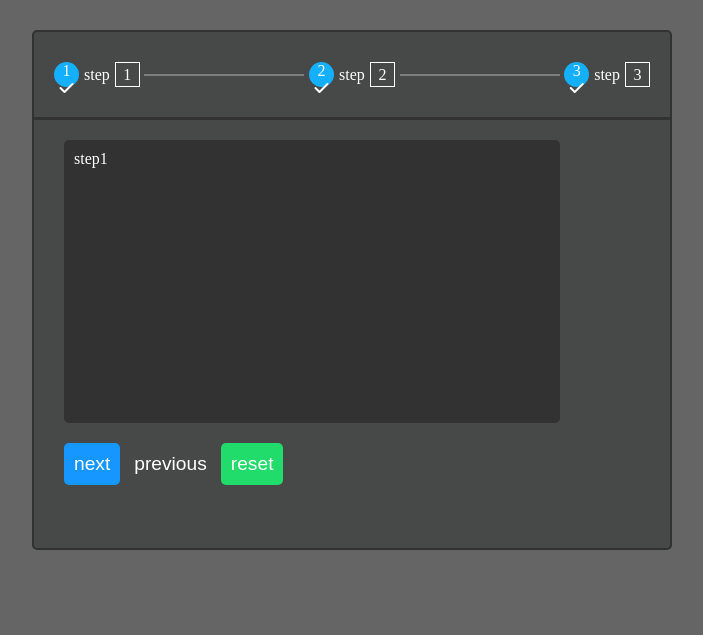
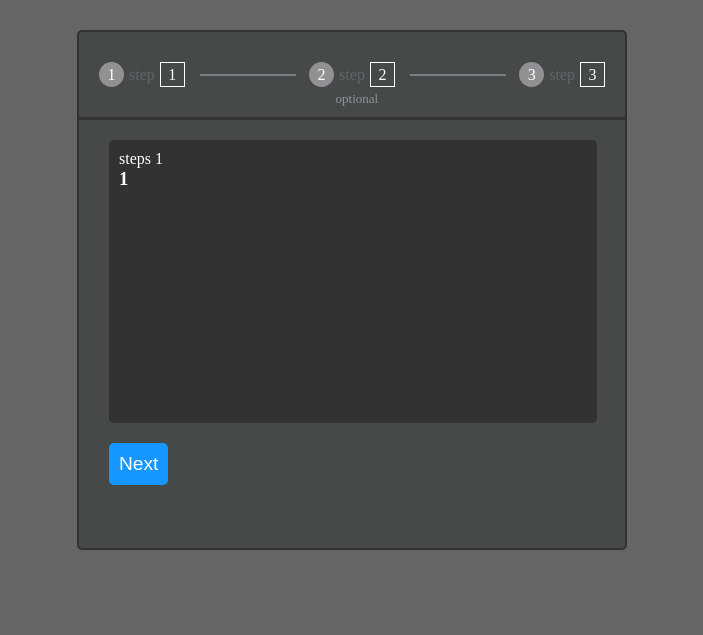
Before and after one commit to orca0016/hw9-question3, a plain HTML site: page index.html in a window 1280 px wide. Shown: the whole page, without its empty margins (288-991 px from the left). Drawn offline with Linux system fonts and the light colour scheme.

Commit message:
Develop (#3)
* feat:create foundation of html

* style:header style add

* feat:add step boxes

* style:add steps style

* Feature/add logic steps (#2)

* feat:logic for header next and prev

* fix:edite naming class and change color blue  button

* feat:create animation slide

```diff
--- a/app.js
+++ b/app.js
@@ -0,0 +1,128 @@
+const header = document.getElementById("header");
+const buttons = document.querySelectorAll(".next");
+const slider = document.getElementById("slider");
+let currentStep = 1;
+
+const renderHeader = () => {
+  header.innerHTML = "";
+  for (let i = 0; i < 3; i++) {
+    // ---------
+    const stackStep = document.createElement("div");
+    stackStep.classList.add("stack-step");
+
+    // ---------
+    const blueCircleBtn = document.createElement("span");
+    blueCircleBtn.classList.add("blue-circle-btn");
+    if (currentStep >= i + 2) blueCircleBtn.style.backgroundColor = "#15afff";
+
+    // ---------
+    const number = document.createElement("div");
+    number.classList.add("number");
+    number.innerText = i + 1;
+
+    if (currentStep >= i + 2) number.style.display = "none";
+
+    // ---------
+    const icon = document.createElement("div");
+    icon.classList.add("icon");
+    icon.innerHTML = '<i class="fa fa-check" aria-hidden="true"></i>';
+    icon.style.display = "none";
+    icon.style.marginTop = "3px";
+    if (currentStep === i + 2 || currentStep >= i + 2)
+      icon.style.display = "block";
+    blueCircleBtn.appendChild(number);
+    blueCircleBtn.appendChild(icon);
+
+    // ---------
+    const step = document.createElement("span");
+    step.textContent = "step";
+    step.style.color = "#606567";
+    if (currentStep === i + 2 || currentStep >= i + 2)
+      step.style.color = "#ffff";
+    // ---------
+    const squareShape = document.createElement("div");
+    squareShape.classList.add("square-shape");
+    squareShape.innerText = i + 1;
+
+    // ---------
+    const dashLine = document.createElement("div");
+    dashLine.classList.add("dash-line");
+
+    // ---------
+    stackStep.appendChild(blueCircleBtn);
+    stackStep.appendChild(step);
+    stackStep.appendChild(squareShape);
+    if (i !== 2) stackStep.appendChild(dashLine);
+
+    // ---------
+    header.appendChild(stackStep);
+
+  }
+};
+
+const renderSlide = () => {
+  slider.innerHTML = "";
+  for (let i = 0; i < 4; i++) {
+    const box = document.createElement("div");
+    box.classList.add("box");
+    const content = document.createElement("div");
+    content.innerHTML = `<p>steps ${i + 1}</p>
+      <h3>${i+1}</h3>
+    `;
+    if (i===3) content.innerHTML = `<p>final</p>
+      <h3>${i+1}</h3>
+    `;
+    content.classList.add("content");
+    box.appendChild(content);
+
+    const nextButton = document.createElement("button");
+    nextButton.innerText = "Next";
+    nextButton.classList.add("next");
+    nextButton.addEventListener("click", () => {
+      handleSlidePage("next");
+    });
+    if (i === 3) nextButton.style.display = "none";
+    box.appendChild(nextButton);
+
+    const prevButton = document.createElement("button");
+    prevButton.innerText = "Previous";
+    prevButton.classList.add("previous");
+    if (i === 0 || i === 3) prevButton.style.display = "none";
+    prevButton.addEventListener("click", () => {
+      handleSlidePage("prev");
+    });
+    box.appendChild(prevButton);
+
+    const resetButton = document.createElement("button");
+    resetButton.innerText = "Reset";
+    resetButton.classList.add("reset");
+    if (i !== 3) resetButton.style.display = "none";
+    resetButton.addEventListener("click", () => {
+      handleSlidePage("reset");
+    });
+    box.appendChild(resetButton);
+
+    slider.appendChild(box);
+  }
+};
+const handleSlidePage = (operation) => {
+  if (operation === "next") {
+    slideAnimation(currentStep);
+    currentStep++;
+    renderHeader();
+  } else if (operation === "prev") {
+    currentStep--;
+    renderHeader();
+    slideAnimation(currentStep - 1);
+  } else {
+    currentStep = 1;
+    renderHeader();
+    slideAnimation(currentStep - 1);
+  }
+};
+const slideAnimation = (step) => {
+  slider.style.transform = `translateX(-${100 * step}%)`;
+};
+
+renderHeader();
+renderSlide();
--- a/index.html
+++ b/index.html
@@ -15,70 +15,13 @@
   </head>
   <body>
     <div class="container">
-      <div class="header">
-        <!-- 1 item header -->
-        <div class="stack-step">
-          <span class="blue-circle-btn">
-            <div class="number">1</div>
-            <div class="icon">
-              <i class="fa fa-check" aria-hidden="true"></i>
-            </div>
-          </span>
-          <span>step</span>
-          <div class="square-shape">1</div>
-        </div>
-        <div class="dash-line"></div>
-
-        <!-- 2 item header -->
-        <div class="stack-step">
-          <span class="blue-circle-btn">
-            <div class="number">2</div>
-            <div class="icon">
-              <i class="fa fa-check" aria-hidden="true"></i>
-            </div>
-          </span>
-          <span>step</span>
-          <div class="square-shape">2</div>
-        </div>
-        <div class="dash-line"></div>
-
-        <!-- 1 item header -->
-        <div class="stack-step">
-          <span class="blue-circle-btn">
-            <div class="number">3</div>
-            <div class="icon">
-              <i class="fa fa-check" aria-hidden="true"></i>
-            </div>
-          </span>
-          <span>step</span>
-          <div class="square-shape">3</div>
-        </div>
-        <!-- end items for header -->
+      <div style="position: relative;">
+        <div id="header" class="header"></div>
+        <div style="width: 100%;position: absolute;left: 47%;top: 67%;color: #919193;font-size: 13px;">optional</div>
       </div>
 
-
       <div class="body-content">
-        <div class="scroll-cont">
-            <div class="box"  >
-                <div class="content">step1</div>
-                <button class="next" >next</button>
-                <button class="previous">previous</button>
-                <button class="reset">reset</button>
-            </div>
-            <div class="box"  >
-                <div class="content">step2</div>
-                <button class="next" >next</button>
-                <button class="previous">previous</button>
-                <button class="reset">reset</button>
-            </div>
-            <div class="box"  >
-                <div class="content">step3</div>
-                <button class="next" >next</button>
-                <button class="previous">previous</button>
-                <button class="reset">reset</button>
-            </div>
-
-        </div>
+        <div class="slider" id="slider"></div>
       </div>
     </div>
     <script src="./app.js"></script>
--- a/style.css
+++ b/style.css
@@ -8,6 +8,7 @@ body {
 }
 .container {
   width: 50%;
+  max-width: 550px;
   height: 65vh;
   background-color: #474949;
   color: white;
@@ -30,7 +31,7 @@ body {
   gap: 5px;
 }
 .stack-step .blue-circle-btn {
-  background-color: #15afff;
+  background-color: #919193;
   width: 25px;
   height: 25px;
   border-radius: 100%;
@@ -47,7 +48,8 @@ body {
 
 .dash-line {
   border: 1px solid #7a7f80;
-  width: 10em;
+  width: 6em;
+  margin: 0 10px;
   height: 1px;
 }
 .body-content {
@@ -55,39 +57,38 @@ body {
   width: 100%;
   overflow: hidden;
 }
-.scroll-cont {
-  width: 300%;
+.slider {
+  width: 100%;
   height: 100%;
+  transition: transform 0.5s ease-in-out;
   display: flex;
-  transition: transform 0.5s ease-in-out;
 }
-.scroll-cont .box {
+.slider .box {
   max-height: 100%;
   width: 100%;
   flex-shrink: 0;
   padding: 20px 30px;
 }
 
-.scroll-cont .box .content {
-    width:31em;
+.slider .box .content {
+  width: 30.5em;
   height: 60%;
   border-radius: 5px;
   padding: 10px;
   background-color: #323232;
-
 }
 
-.next{
+.next {
   background-color: #1597ff;
   border: none;
   border-radius: 5px;
   padding: 10px;
-    margin: 20px 0  ;
+  margin: 20px 0;
   color: white;
   font-size: 1.2rem;
   cursor: pointer;
 }
-.previous{
+.previous {
   background-color: unset;
   border: none;
   padding: 10px;
@@ -96,12 +97,12 @@ body {
   cursor: pointer;
 }
 
-.reset{
+.reset {
   background-color: #21dc6b;
   border: none;
   border-radius: 5px;
   padding: 10px;
-    margin: 20px 0  ;
+  margin: 20px 0;
   color: white;
   font-size: 1.2rem;
   cursor: pointer;
```
Lines whose indentation alone changed are shown as unchanged.
